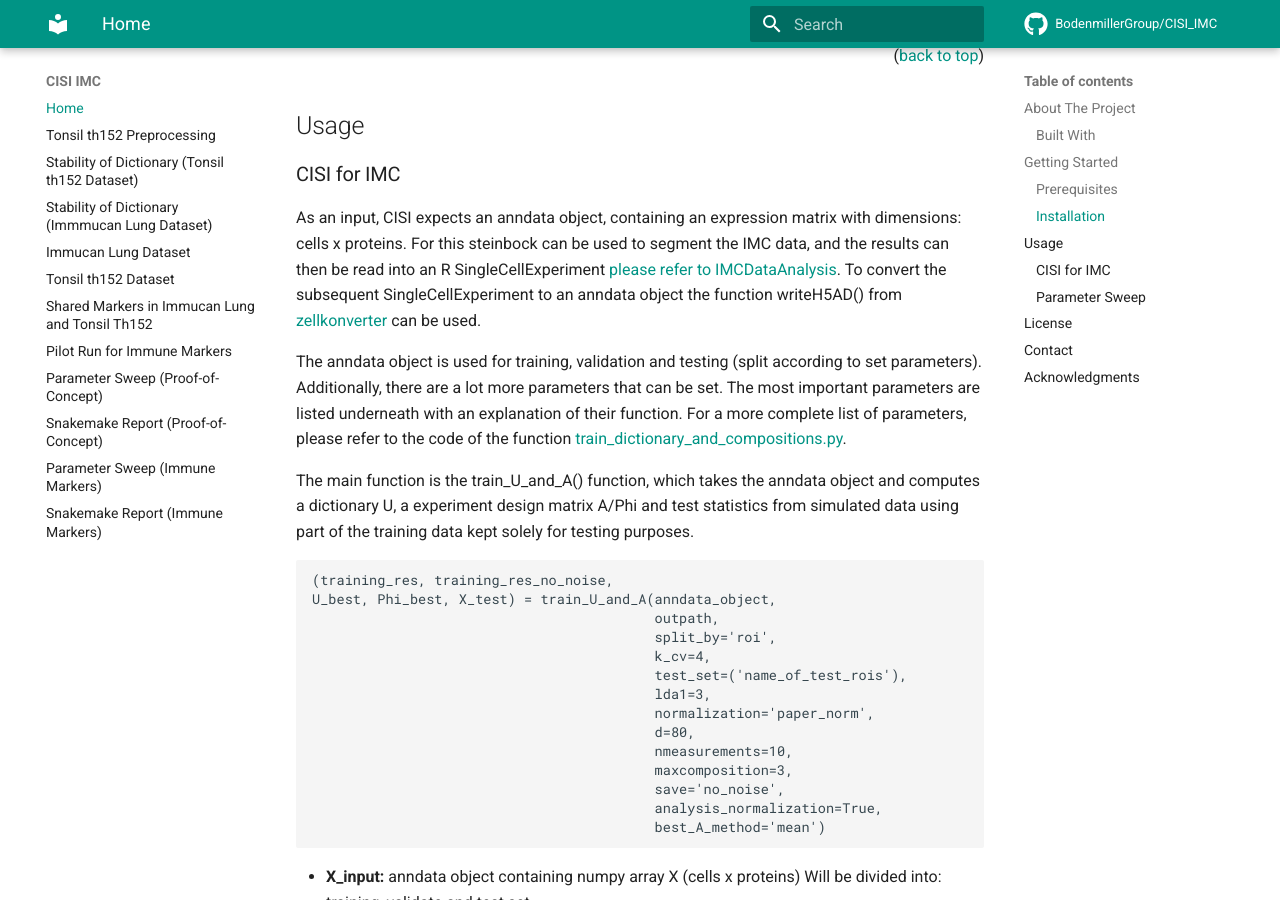
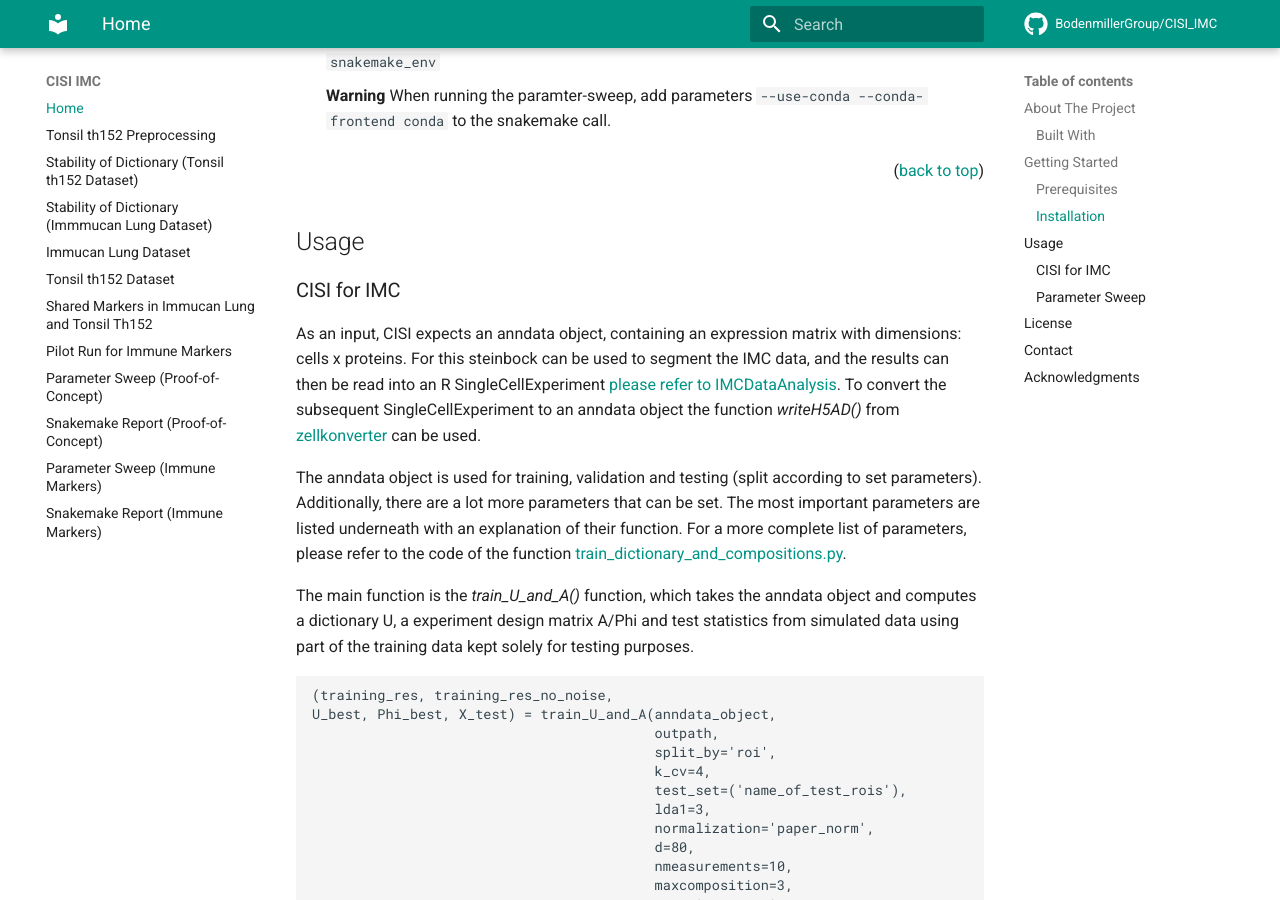
Before and after one commit to BodenmillerGroup/CISI_IMC, an MkDocs documentation site: the page built from docs/index.md, in a window 1280 px wide and 900 px high, scrolled down 2167 px. Built offline with MkDocs 1.6.1 and Material for MkDocs 9.7.7, drawn with Linux system fonts in a browser that asks for light colours; comment, search, counter and statistics services are not loaded; some of the changed text lies outside the part shown.

````diff
--- a/docs/index.md
+++ b/docs/index.md
@@ -69,12 +69,14 @@ code, as well as to run snakemake for the parameter sweep you need to download c
 ### Installation
 
 1. Clone the neccesary folders in the repo.
+
    ```sh
    git clone --depth 1 --no-checkout https://github.com/BodenmillerGroup/CISI_IMC.git
    cd CISI_IMC
    git sparse-checkout set code analysis/parameter_sweep
    git checkout
    ```
+
    **Note**
    If only interested in the CISI for IMC code and not the parameter sweep,
    `analysis/parameter_sweep` can be removed from `git sparse-checkout`
@@ -86,15 +88,19 @@ code, as well as to run snakemake for the parameter sweep you need to download c
    For this, follow option '2.'
 
     1. Install cisi_imc_env conda environment.
+
        ```sh
        conda env create -f cisi_imc_env.yml
        conda activate cisi_imc_env
        ```
+
     2. Install conda environment containing snakemake.
+
        ```sh
        conda create -n snakemake_env -c bioconda snakemake=7.17.1
        conda activate snakemake_env
        ```
+
        **Warning**
        When running the paramter-sweep, add parameters `--use-conda --conda-frontend conda`
        to the snakemake call.
@@ -113,14 +119,14 @@ As an input, CISI expects an anndata object, containing an expression matrix wit
 dimensions: cells x proteins. For this steinbock can be used to segment the IMC data,
 and the results can then be read into an R SingleCellExperiment [please refer to IMCDataAnalysis](https://bodenmillergroup.github.io/IMCDataAnalysis/).
 To convert the subsequent SingleCellExperiment to an anndata object the function
-writeH5AD() from [zellkonverter](https://bioconductor.org/packages/release/bioc/html/zellkonverter.html) can be used.
+*writeH5AD()* from [zellkonverter](https://bioconductor.org/packages/release/bioc/html/zellkonverter.html) can be used.
 
 The anndata object is used for training, validation and testing (split according to set
 parameters). Additionally, there are a lot more parameters that can be set. The
 most important parameters are listed underneath with an explanation of their function.
 For a more complete list of parameters, please refer to the code of the function [train_dictionary_and_compositions.py](https://github.com/BodenmillerGroup/CISI_IMC/blob/main/code/train_dictionary_and_compositions.py).
 
-The main function is the train_U_and_A() function, which takes the anndata object
+The main function is the *train_U_and_A()* function, which takes the anndata object
 and computes a dictionary U, a experiment design matrix A/Phi and test statistics
 from simulated data using part of the training data kept solely for testing purposes.
 
@@ -184,11 +190,11 @@ the ground truth anndata object subseted to the test set, e.g. the same cells as
 the experiment design matrix A (version_*.txt), and two other files, which could be used to correct decomposed expression values (conditional_probability.csv, correlations.csv
 has not been tested yet).
 
-The train_U_and_A() calls on three functions: [smaf()](https://github.com/BodenmillerGroup/CISI_IMC/blob/main/code/compute_dictionary.py) to compute the dictionary U,
-[compute_A()](https://github.com/BodenmillerGroup/CISI_IMC/blob/main/code/compute_random_compositions.py) to compute the best experiment design matrix and [analyze_U_and_A()](https://github.com/BodenmillerGroup/CISI_IMC/blob/main/code/analyze_dictionary_and_compositions.py) to analyze the results. They can all be
+The *train_U_and_A()* calls on three functions: [*smaf()*](https://github.com/BodenmillerGroup/CISI_IMC/blob/main/code/compute_dictionary.py) to compute the dictionary U,
+[*compute_A()*](https://github.com/BodenmillerGroup/CISI_IMC/blob/main/code/compute_random_compositions.py) to compute the best experiment design matrix and [*analyze_U_and_A()*](https://github.com/BodenmillerGroup/CISI_IMC/blob/main/code/analyze_dictionary_and_compositions.py) to analyze the results. They can all be
 called individually as well.
 
-To decompress composite IMC data, the function [decompress()](https://github.com/BodenmillerGroup/CISI_IMC/blob/main/code/decompress.py) can be used. The most important parameters
+To decompress composite IMC data, the function [*decompress()*](https://github.com/BodenmillerGroup/CISI_IMC/blob/main/code/decompress.py) can be used. The most important parameters
 are mentioned underneath. For more parameter options, refer to the [code](https://github.com/BodenmillerGroup/CISI_IMC/blob/main/code/decompress.py) directly.
 
 ```sh
````
Also changed, not shown: README.md (+5 -5 lines).
